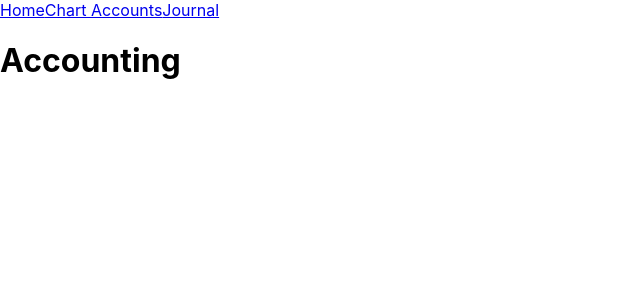
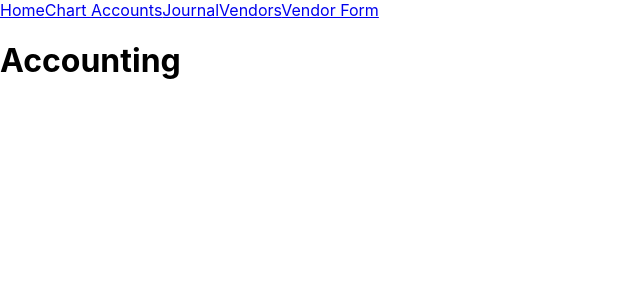
Before and after one commit to philip993/accounting, a React (Create React App) app in the folder acc-front/: page / in a window 1280 px wide. Shown: the top 300 px of the page, without its empty margins (0-640 px from the left). Built offline with nearby package versions, Linux system fonts and the light colour scheme.

Commit message:
1.33. Updated for Create Vendor & Vendor

```diff
--- a/acc-front/src/components/App/App.js
+++ b/acc-front/src/components/App/App.js
@@ -5,6 +5,8 @@ import ChartAccounts from '../ChartAccounts/ChartAccounts';
 import Navbar from '../Navbar/Navbar';
 import Home from '../Home/Home';
 import Journal from '../Journal/Journal';
+import Vendor from '../Vendor/Vendor';
+import CreateVendor from '../CreateVendor/CreateVendor';
 
 const App = () => {
   return (
@@ -14,6 +16,8 @@ const App = () => {
         <Route exact path="/" component={Home} />
         <Route exact path="/chart" component={ChartAccounts} />
         <Route exact path="/journal" component={Journal} />
+        <Route exact path="/vendors" component={Vendor} />
+        <Route exact path="/createvendor" component={CreateVendor} />
       </Switch>
     </div>
   );
--- a/acc-front/src/components/Navbar/Navbar.js
+++ b/acc-front/src/components/Navbar/Navbar.js
@@ -7,6 +7,8 @@ const Navbar = () => {
       <Link to="/">Home</Link>
       <Link to="/chart">Chart Accounts</Link>
       <Link to="/journal">Journal</Link>
+      <Link to="/vendors">Vendors</Link>
+      <Link to="/createvendor">Vendor Form</Link>
     </div>
   );
 };
```
Also changed, not shown: acc-front/src/redux/rootReducer.js (+7 -3 lines).
